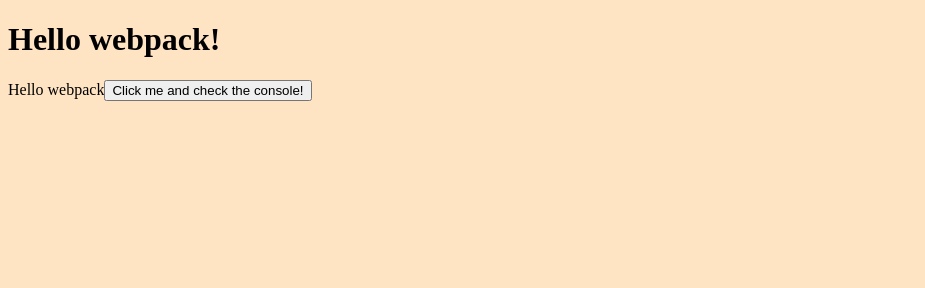
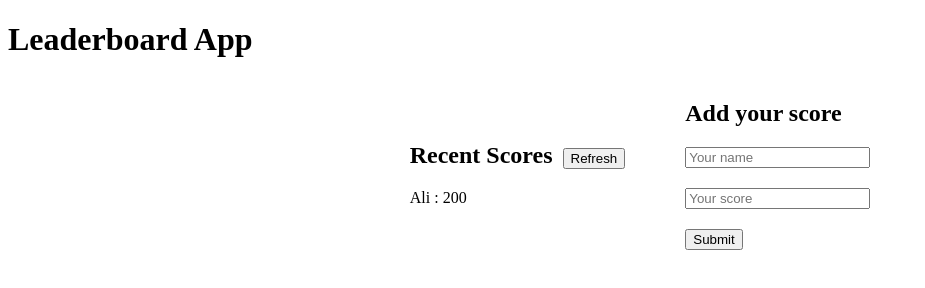
Before and after one commit to Xghayor/Leaderboard-App, a website built with webpack: page src/index.html in a window 1280 px wide. Shown: the whole page, without its empty margins (0-925 px from the left). Built offline with nearby package versions, Linux system fonts and the light colour scheme.

Commit message:
Add intial structure of app

```diff
--- a/src/index.html
+++ b/src/index.html
@@ -3,9 +3,13 @@
 <head>
     <meta charset="UTF-8">
     <meta name="viewport" content="width=device-width, initial-scale=1.0">
-    <title>Wbpack Exercise</title>
+    <title>Leaderboard App</title>
 </head>
 <body>
-    <h1>Hello webpack!</h1>
+    <h1>Leaderboard App</h1>
+    <div class="container">
+        <div id="score-container"></div>
+        <div id="form-container"></div>
+    </div>
 </body>
 </html>
--- a/src/index.js
+++ b/src/index.js
@@ -1,19 +1,13 @@
-import _ from 'lodash';
-import printMe from './print.js';
 import './style.css';
+import showList from './modules/leaderBoard';
+import createForm from './modules/form';
 
- function component() {
-   const element = document.createElement('div');
-  const btn = document.createElement('button');
+const data = [{
+  name: 'Ali',
+  score: 200,
+}];
 
-   element.innerHTML = _.join(['Hello', 'webpack'], ' ');
-
-  btn.innerHTML = 'Click me and check the console!';
-  btn.onclick = printMe;
-
-  element.appendChild(btn);
-
-   return element;
- }
-
- document.body.appendChild(component());
+document.addEventListener('DOMContentLoaded', () => {
+  showList(data);
+  createForm();
+});
--- /dev/null
+++ b/src/modules/form.js
@@ -0,0 +1,34 @@
+const createForm = () => {
+  const formData = document.getElementById('form-container');
+  const formLabel = document.createElement('h2');
+  formLabel.innerHTML = 'Add your score';
+
+  const listForm = document.createElement('form');
+  listForm.action = '/submit';
+  listForm.method = 'POST';
+
+  const nameInput = document.createElement('input');
+  nameInput.type = 'text';
+  nameInput.name = 'name1';
+  nameInput.placeholder = 'Your name';
+  nameInput.className = 'form-input';
+
+  const scoreInput = document.createElement('input');
+  scoreInput.type = 'text';
+  scoreInput.name = 'scores';
+  scoreInput.placeholder = 'Your score';
+  scoreInput.className = 'form-input';
+
+  const formBtn = document.createElement('button');
+  formBtn.type = 'submit';
+  formBtn.textContent = 'Submit';
+
+  listForm.appendChild(nameInput);
+  listForm.appendChild(scoreInput);
+  listForm.appendChild(formBtn);
+
+  formData.appendChild(formLabel);
+  formData.appendChild(listForm);
+};
+
+export default createForm;
--- /dev/null
+++ b/src/modules/leaderBoard.js
@@ -0,0 +1,20 @@
+const showList = (data) => {
+  const scoreContainer = document.getElementById('score-container');
+  const heading = document.createElement('h2');
+  const headingBtn = document.createElement('button');
+
+  heading.innerHTML = 'Recent Scores';
+  headingBtn.textContent = 'Refresh';
+
+  scoreContainer.appendChild(heading);
+  heading.appendChild(headingBtn);
+
+  data.forEach((item) => {
+    const listItem = document.createElement('li');
+    listItem.id = 'li-items';
+    listItem.textContent = `${item.name} : ${item.score}`;
+    scoreContainer.appendChild(listItem);
+  });
+};
+
+export default showList;
--- a/src/print.js
+++ /dev/null
@@ -1,3 +0,0 @@
-export default function printMe() {
-    console.log('I get called from print.js!');
-  }
--- a/src/style.css
+++ b/src/style.css
@@ -1,3 +1,25 @@
-body {
-    background-color: bisque;
+
+.container {
+  display: flex;
+  justify-content: center;
+  align-items: center;
+  gap: 60px;
 }
+
+#score-container p {
+  border: 1px solid grey;
+  padding: 10px;
+}
+
+#score-container button {
+  margin-left: 10px;
+}
+
+.form-input {
+  display: block;
+  margin-bottom: 20px;
+}
+
+#li-items {
+  list-style-type: none;
+}
--- a/webpack.config.js
+++ b/webpack.config.js
@@ -5,7 +5,6 @@ const HtmlWebpackPlugin = require('html-webpack-plugin');
   mode: 'development',
   entry: {
     index: './src/index.js',
-     print: './src/print.js',
   },
   devServer: {
     static: './dist',
```
Also changed, not shown: package.json (+9 -0 lines), .eslintrc.json (added), .github/workflows/linters.yml (added), .stylelintrc.json (added), dist/index.bundle.js, dist/index.bundle.js.LICENSE.txt (deleted), dist/index.html, dist/print.bundle.js (deleted), dist/runtime.bundle.js (added), 2 other files. Lines whose indentation alone changed are shown as unchanged.
